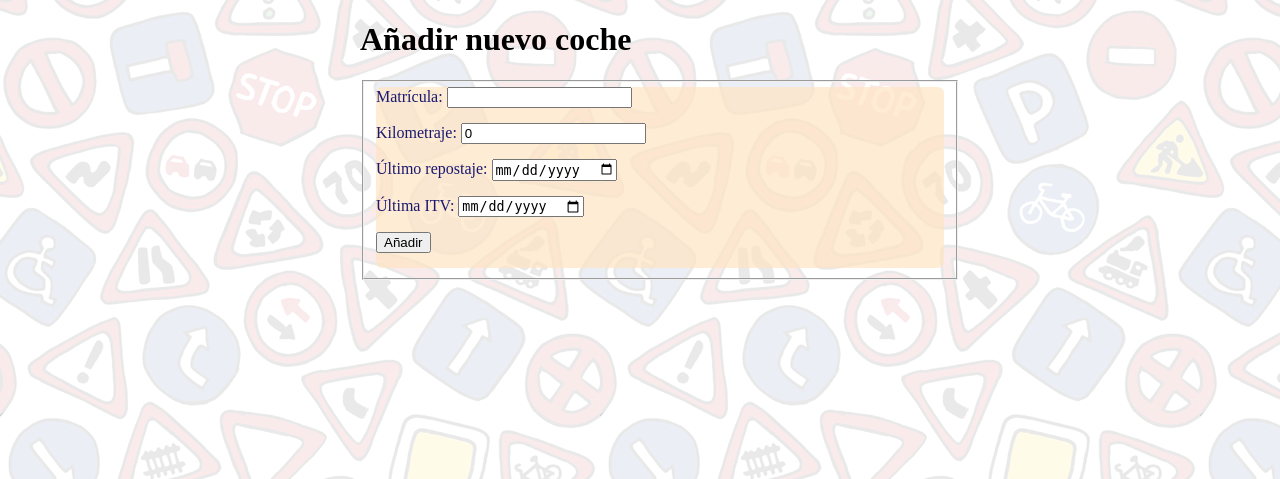
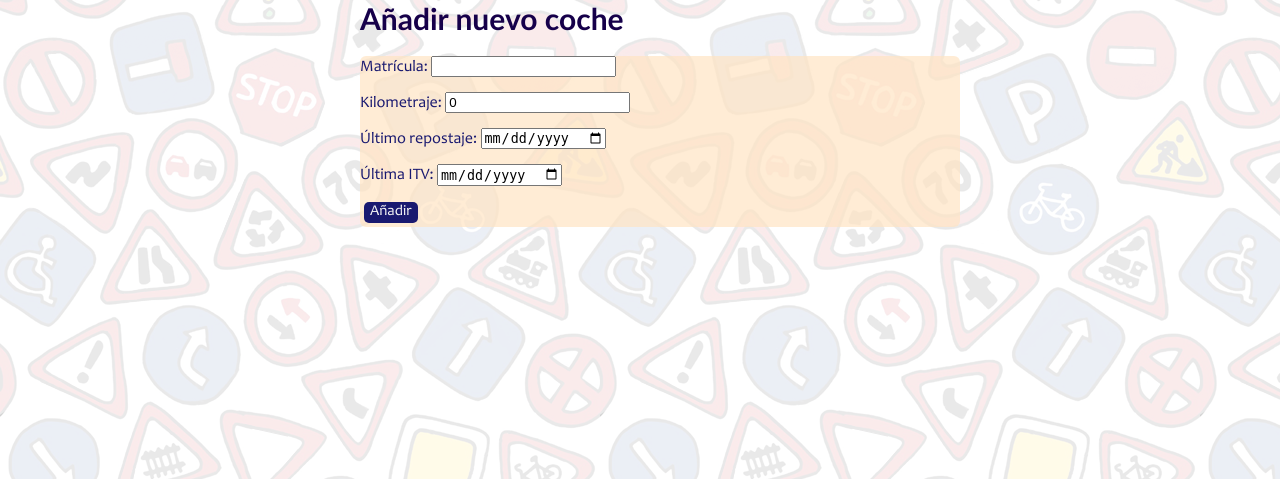
Before and after one commit to Gonza116/tecnovial, a PHP site: page /XE/anadir/anadir_coche.php in a window 1280 px wide. Shown: the top 479 px of the page. Run offline with PHP 8.4, Linux system fonts and the light colour scheme.

Commit message:
Ultimando el css :_)

```diff
--- a/anadir/anadir_alumno.php
+++ b/anadir/anadir_alumno.php
@@ -60,7 +60,7 @@
                 <?php } ?>
                     <option value="">No</option>
                 </select>
-            <p><input type="submit" value="Enviar"> <input type="reset" value="Reestablecer"></p>
+            <p><input id="bot" type="submit" value="Enviar"> <input id="bot" type="reset" value="Reestablecer"></p>
     </form>
     <?php } else { ?>
         <form action="../acciones/accion_anadir_alumno.php" method="post" onsubmit="return validarFormulario();">
@@ -83,7 +83,7 @@
             <?php } ?>
                 <option value="">No</option>
             </select>
-        <p><input type="submit" value="Enviar"> <input type="reset" value="Reestablecer"></p>
+        <p><input id="bot" type="submit" value="Enviar"> <input id="bot" type="reset" value="Reestablecer"></p>
     </form>
     <?php } ?>
 
--- a/anadir/anadir_coche.php
+++ b/anadir/anadir_coche.php
@@ -38,29 +38,29 @@
     <?php }
 
     if($error_sesion){ ?>
-        <fieldset>
+        <div>
         <form action="../acciones/accion_anadir_coche.php" onsubmit="return validarFormulario();">
 
                 Matrícula: <input type="text" name="matricula" id="matricula" value="<?php echo $coche_mal['matricula'] ?>"/> <div id="div_matricula"></div>
                 Kilometraje: <input type="number" name="kms" value="<?php echo $coche_mal['kms'] ?>" /><br>
                 Último repostaje: <input type="date" name="repostaje" value="<?php echo $coche_mal['repostaje'] ?>" /><br>
                 Última ITV: <input type="date" name="itv" value="<?php echo $coche_mal['itv'] ?>" /><br>
-                <input type="submit" value="Añadir" />
+                <input id="bot" type="submit" value="Añadir" />
 
         </form>
-    </fieldset>
+    </div>
     <?php } else { ?>
-        <fieldset>
+        <div>
         <form action="../acciones/accion_anadir_coche.php" onsubmit="return validarFormulario();">
 
                 Matrícula: <input type="text" name="matricula"id="matricula" /> <div id="div_matricula"></div>
                 Kilometraje: <input type="number" name="kms" value="0" /><br>
                 Último repostaje: <input type="date" name="repostaje" /><br>
                 Última ITV: <input type="date" name="itv" /><br>
-                <input type="submit" value="Añadir" />
+                <input id="bot" type="submit" value="Añadir" />
 
         </form>
-    </fieldset>
+    </div>
     <?php } ?>
 </body>
 </html>
--- a/anadir/anadir_gasto_luz.php
+++ b/anadir/anadir_gasto_luz.php
@@ -19,7 +19,7 @@
         <p>Fecha del proximo cobro: <input type="date" name="proximo_cobro" id="proximo_cobro" required/></p>
         <p>Coste: <input type="text" name="coste" id="coste" required/></p> <div id="div_coste"></div>
         <p>Gasto en kWh: <input type="text" name="gasto_kwh" id="gasto_kwh" required/></p><div id="div_gasto_kwh"></div>
-        <p><input type="submit" value="Añadir" /> <input type="reset" value="Limpiar" /></p>
+        <p><input id="bot" type="submit" value="Añadir" /> <input id="bot" type="reset" value="Limpiar" /></p>
     </form>
 </body>
 </html>
--- a/anadir/anadir_profesor.php
+++ b/anadir/anadir_profesor.php
@@ -50,7 +50,7 @@
         <!-- php if($fail_pass){ ?>
         <p><strong>Las contraseñas no coinciden</strong></p>
         php } -->
-        <input type="submit" value="Dar de alta">
+        <input id="bot" type="submit" value="Dar de alta">
     </form>
 </body>
 </html>
--- a/anadir/anadir_seguro_coche.php
+++ b/anadir/anadir_seguro_coche.php
@@ -28,7 +28,7 @@
         <p>Fecha de entrada en vigor: <input type="date" name="fecha" /></p>
         <p>Fecha de vencimiento: <input type="date" name="fecha_vencimiento" /></p>
         <p>Precio anual del seguro: <input type="text" name="coste" id="coste" /></p> <div id="div_coste"></div>
-        <p><input type="submit" value="Añadir" /> <input type="reset" value="Limpiar" /></p>
+        <p><input id="bot" type="submit" value="Añadir" /> <input id="bot" type="reset" value="Limpiar" /></p>
     </form>
 </body>
 </html>
--- a/anadir/anadir_seguro_local.php
+++ b/anadir/anadir_seguro_local.php
@@ -19,7 +19,7 @@
         <p>Fecha del cobro: <input type="date" name="fecha" required /></p>
         <p>Fecha de renovacion: <input type="date" name="fecha_renovacion" required/></p>
         <p>Precio del seguro: <input type="text" name="coste" id="costeSeguroLocal" required/></p> <div id="div_costeSeguroLocal"></div>
-        <p><input type="submit" value="Añadir" /> <input type="reset" value="Limpiar" /></p>
+        <p><input id="bot" type="submit" value="Añadir" /> <input id="bot" type="reset" value="Limpiar" /></p>
     </form>
 </body>
 </html>
--- a/anadir/anadir_tasas.php
+++ b/anadir/anadir_tasas.php
@@ -41,7 +41,7 @@
         </p><br>
         <p>Fecha del cobro: <input type="date" name="fecha" required /></p>
         <p>Precio de las tasas: <input type="text" name="coste" id="coste_tasas" required/></p><div id="div_costeTasas"></div>
-        <p><input type="submit" value="Añadir" /> <input type="reset" value="Limpiar" /></p>
+        <p><input id="bot" type="submit" value="Añadir" /> <input id="bot" type="reset" value="Limpiar" /></p>
     </form>
 </body>
 </html>
--- a/anadir/anadir_valoracion.php
+++ b/anadir/anadir_valoracion.php
@@ -40,7 +40,7 @@
         <p>Kilómetros recorridos: <input id="kms" name="kms" value="30" type="number"></p>
         <p>Incidencias:
         <textarea name="incidencias" cols="40" rows="5"></textarea></p>
-        <input type="submit" value="Guardar" onclick="notificationOil();">
+        <input id="bot" type="submit" value="Guardar" onclick="notificationOil();">
     </form>
 </body>
 </html>
--- a/css/ficha_alumno.css
+++ b/css/ficha_alumno.css
@@ -118,7 +118,7 @@ html, body {margin:0; padding:0; height:100%;}
 }
 
 #form_fe {
-    border-color: #ff6c00;
+    border-color: transparent;
 }
 
 #form_fex {
--- a/css/formularios.css
+++ b/css/formularios.css
@@ -1,5 +1,14 @@
 * {
 box-sizing: border-box; /*que los elementos lleven incluidos el margen y el padding*/
+}
+
+@font-face {
+    font-family: 'Candara'; /*a name to be used later*/
+    src: url('../fonts/Candara.ttf'); /*URL to font*/
+}
+
+html {
+    font-family: "Candara";
 }
 
 #formulario {
@@ -32,6 +41,25 @@ form {
     border-color: red;
 }
 
+#bot {
+	background-color: midnightblue;
+	font-size: 15px;
+	color: whitesmoke;
+	border-radius: 5px;
+	font-family: "Candara";
+	border: none;
+	display: inline-block;
+    margin-bottom: 4px;
+    margin-left: 4px;
+    padding-bottom: 2px;
+}
+
+h1 {
+    margin-top: 0px;
+    font-family: "Candara";
+    color: #16004a;
+    font-size: 30px;
+}
 
 /*div {
     padding-left: 40%;
```
